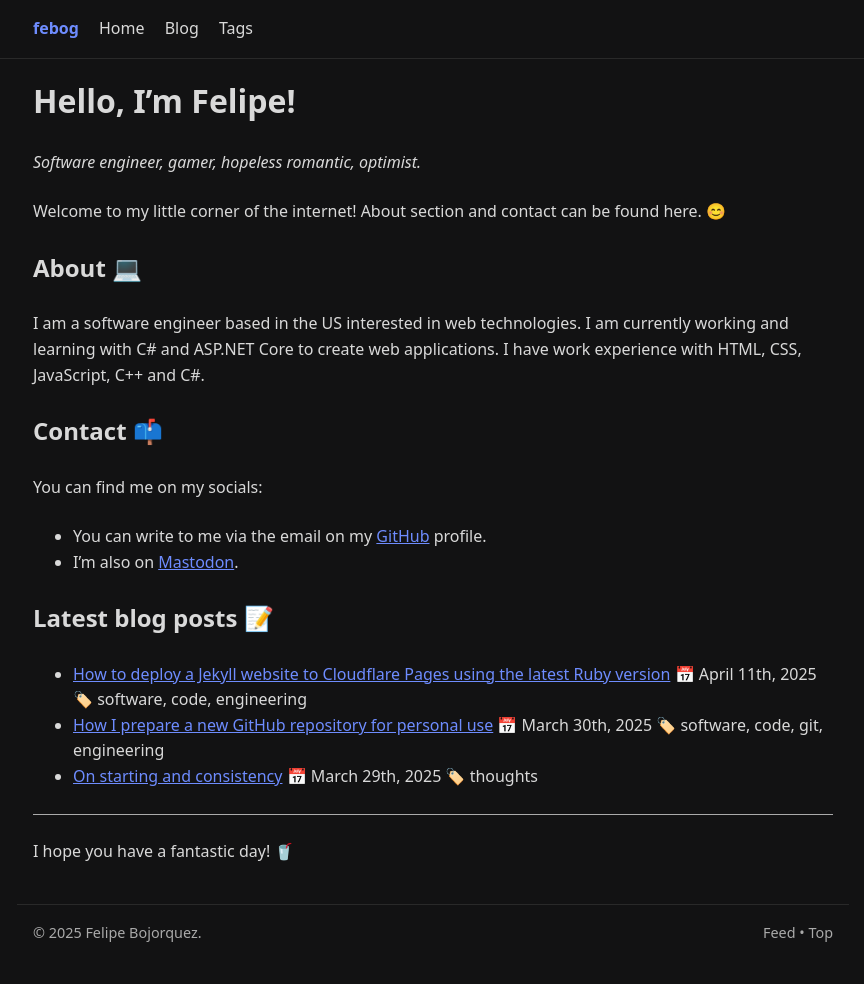
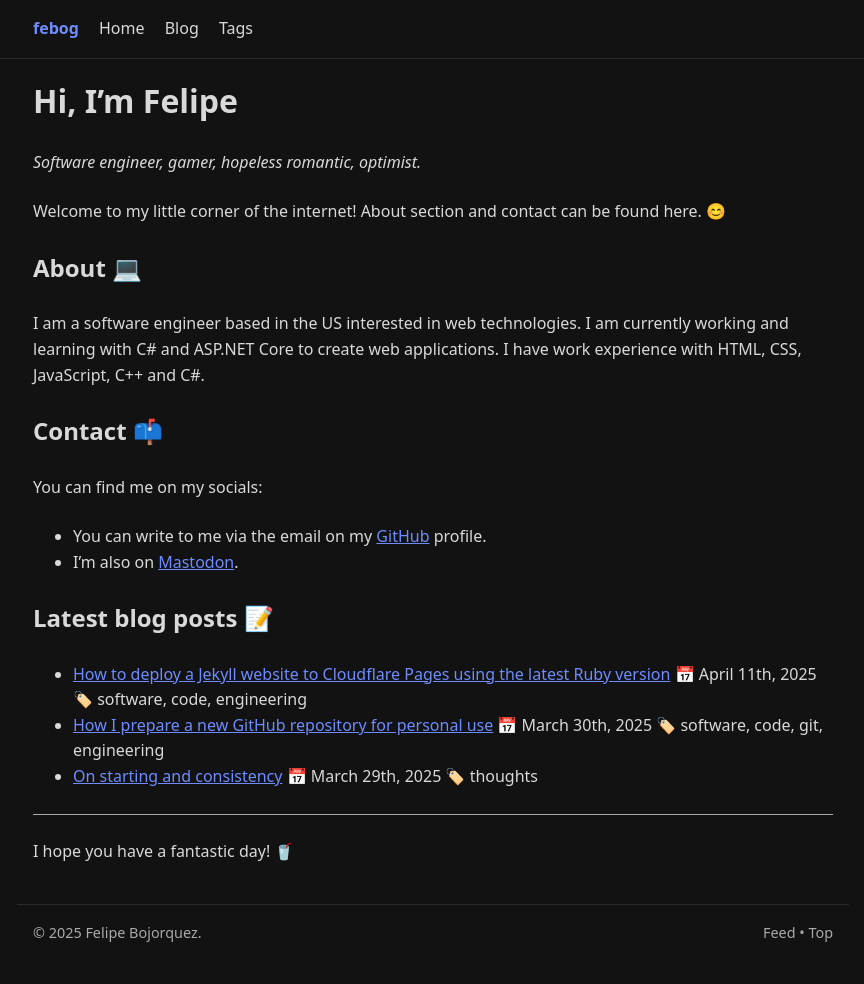
Before and after one commit to febog/website, a Jekyll site: the page built from src/index.md, in a window 1280 px wide. Shown: the whole page, without its empty margins (207-1071 px from the left). Built offline with Jekyll 4.4.1, drawn with Linux system fonts in a browser that asks for light colours.

Commit message:
Update home heading

```diff
--- a/src/index.md
+++ b/src/index.md
@@ -1,7 +1,7 @@
 ---
 layout: base
 ---
-# Hello, I'm Felipe!
+# Hi, I'm Felipe
 
 *Software engineer, gamer, hopeless romantic, optimist.*
 
```
